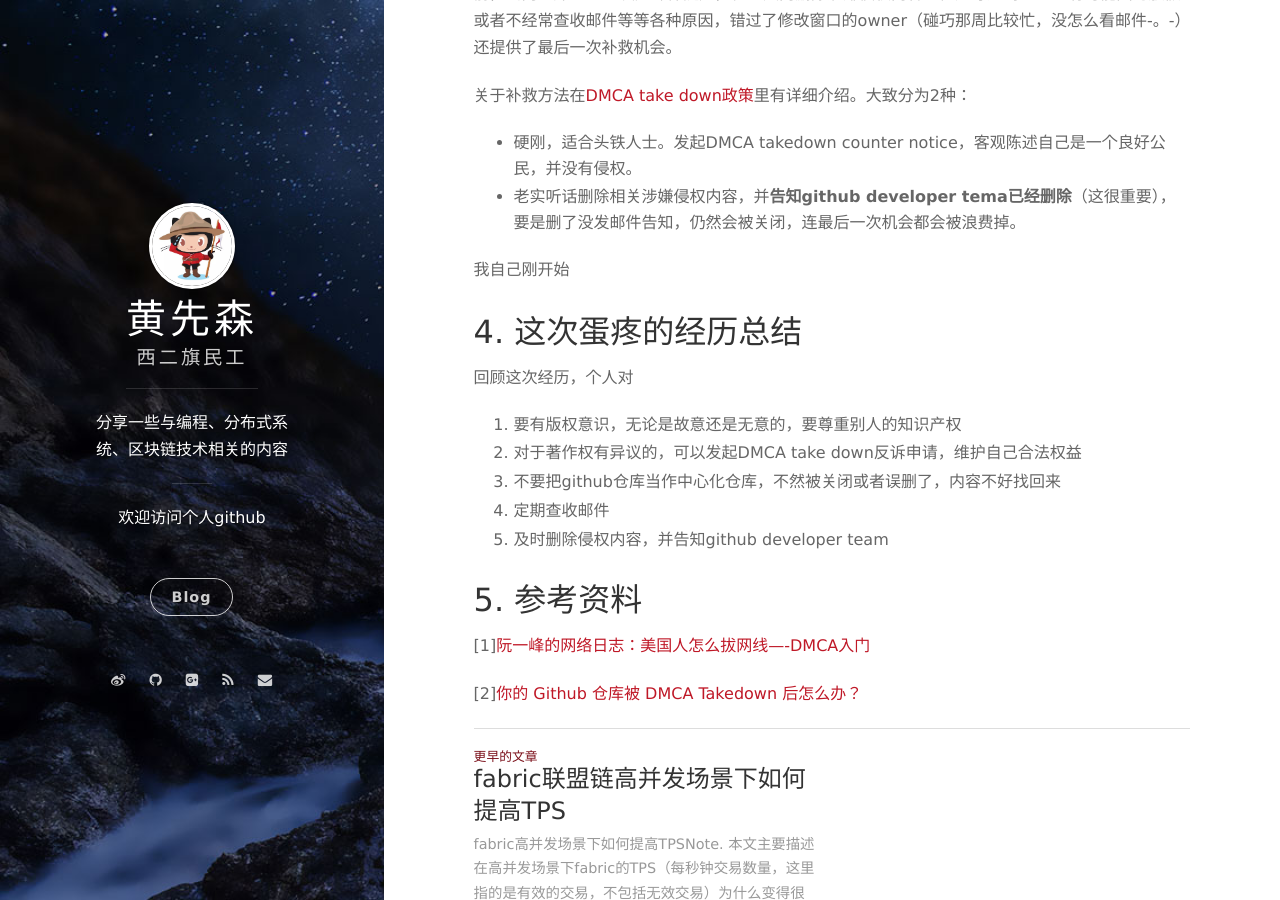
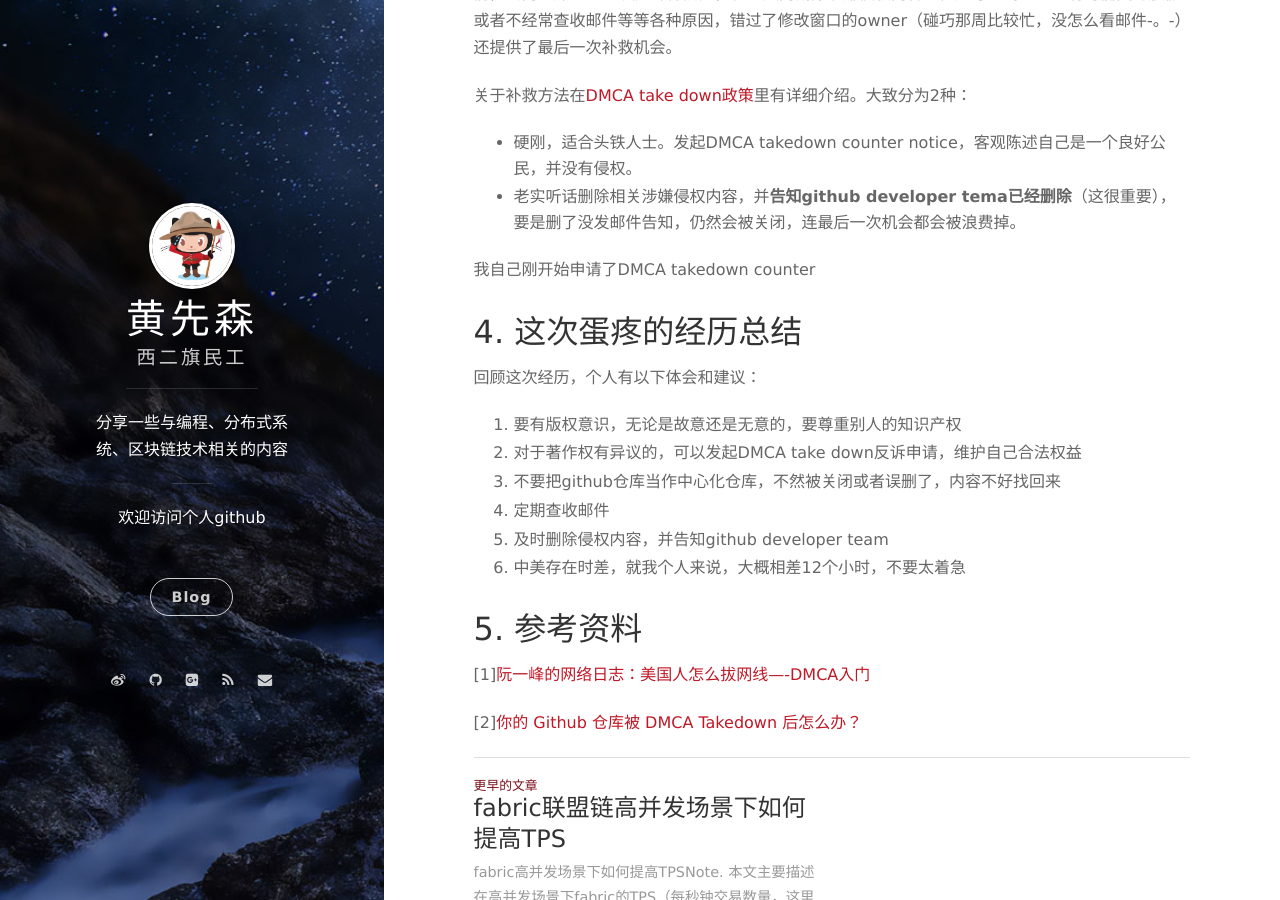
Before and after one commit to berryjam/berryjam.github.io, a Jekyll site: the page built from _posts/2019-06-25-记github仓库被DMCA take down经历.md, in a window 1280 px wide and 900 px high, scrolled down 2204 px. Built offline with Jekyll 4.4.1, drawn with Linux system fonts in a browser that asks for light colours; nearby versions of some CDN libraries; comment, search, counter and statistics services are not loaded.

Commit message:
Update 2019-06-25-记github仓库被DMCA take down经历.md

```diff
--- a/_posts/2019-06-25-记github仓库被DMCA take down经历.md
+++ b/_posts/2019-06-25-记github仓库被DMCA take down经历.md
@@ -57,17 +57,18 @@
 - 硬刚，适合头铁人士。发起DMCA takedown counter notice，客观陈述自己是一个良好公民，并没有侵权。
 - 老实听话删除相关涉嫌侵权内容，并**告知github developer tema已经删除**（这很重要），要是删了没发邮件告知，仍然会被关闭，连最后一次机会都会被浪费掉。
 
-我自己刚开始
+我自己刚开始申请了DMCA takedown counter
 
 ## 4. 这次蛋疼的经历总结
 
-回顾这次经历，个人对
+回顾这次经历，个人有以下体会和建议：
 
 1. 要有版权意识，无论是故意还是无意的，要尊重别人的知识产权
 2. 对于著作权有异议的，可以发起DMCA take down反诉申请，维护自己合法权益
 3. 不要把github仓库当作中心化仓库，不然被关闭或者误删了，内容不好找回来
 4. 定期查收邮件
 5. 及时删除侵权内容，并告知github developer team
+6. 中美存在时差，就我个人来说，大概相差12个小时，不要太着急
 
 ## 5. 参考资料
 
```
